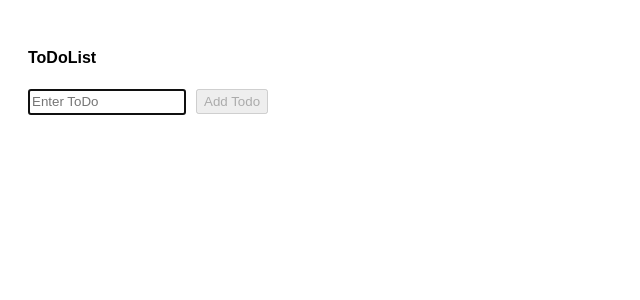
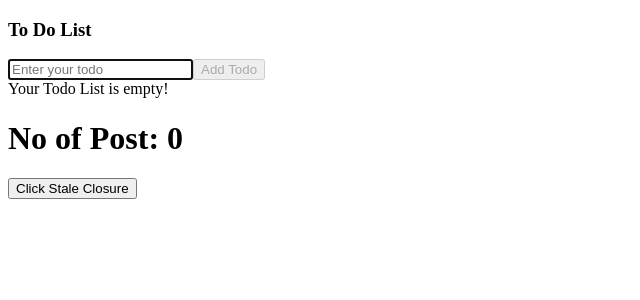
Before and after one commit to nitishnath/frontend-machine-coding-questions, a React (Vite) app: page / in a window 1280 px wide. Shown: the top 300 px of the page, without its empty margins (0-640 px from the left). Built offline with nearby package versions, Linux system fonts and the light colour scheme.

Commit message:
Todo practice

```diff
--- a/src/App.jsx
+++ b/src/App.jsx
@@ -1,4 +1,4 @@
-import React, { useState } from "react";
+import React, { useEffect, useState } from "react";
 //import TrafficLight from "./components/Traffic-Light";
 import Explorer from "./components/Explorer";
 import { data as initialData } from "./constants/data";
@@ -9,9 +9,21 @@ import InfiniteScroll from "./components/infinite-scroll/infinite-scroll.jsx";
 import InfiniteScrollPractice from "./components/infinite-scroll/infinite-scroll-practice.jsx";
 import AutoComplete from "./components/auto-complete/auto-complete.jsx";
 import ToDoList from "./components/to-do-list/to-do-list.jsx";
+import StaleClosure from "./components/stale-closure/stale-closure.jsx";
+import ToDoListPractice from "./components/to-do-list/to-do-list-practice.jsx";
 
 function App() {
   const [fileData, setFileData] = useState(initialData);
+  const [count, setCount] = useState(0);
+
+//     useEffect(() => {
+//   setInterval(() => {
+//     // setCount(count + 1); // stale count
+//     setCount(c => c+1)
+//   }, 1000);
+// }, []);
+
+console.log(count, 'count')
 
   // React requires state updates to be immutable. This function creates a completely new object structure rather than mutating the existing one.
 
@@ -117,7 +129,10 @@ function App() {
       {/* <InfiniteScroll /> */}
       {/* <InfiniteScrollPractice /> */}
       {/* <AutoComplete /> */}
-      <ToDoList />
+      {/* <ToDoList /> */}
+      <ToDoListPractice />
+
+      <StaleClosure />
 
       {/* ReactMemo UseCase */}
       {/* <ReactMemoUseCase /> */}
--- /dev/null
+++ b/src/components/stale-closure/stale-closure.jsx
@@ -0,0 +1,21 @@
+import React, { useState } from 'react'
+
+const StaleClosure = () => {
+
+    const [post, setPost] = useState(0);
+
+    const handleClick = async () => {
+        setTimeout(() => {
+            setPost(post + 1)
+        }, 2000);
+    }
+
+  return (
+    <div>
+        <h1>No of Post: {post}</h1>
+        <button onClick={handleClick}>Click Stale Closure</button>
+    </div>
+  )
+}
+
+export default StaleClosure
--- /dev/null
+++ b/src/components/to-do-list/to-do-list-practice.jsx
@@ -0,0 +1,102 @@
+import React, { useState } from 'react'
+
+const ToDoListPractice = () => {
+    const [todo, addTodo] = useState('')
+    const [todoList, setTodoList] = useState([])
+
+
+    const handleTodos = () => {
+        if (!todo.trim()) {
+            addTodo('')
+            return
+        }
+
+        setTodoList(prevState => [
+            ...prevState,
+            {
+                id: Date.now(),
+                todo: todo.trim(),
+                isCompleted: false
+            }
+        ])
+        addTodo('')
+    }
+
+    const handleCompleted = (id) => {
+    //    const completedTodo = todoList.map(item => {
+    //     if(item.id === id) {
+
+    //         //create a new object with all existing properties but set isCompleted to true
+    //         return {...item, isCompleted: true}
+    //     }
+
+    //     // return the unchanged items
+    //     return item;
+    //    })
+    //     setTodoList(completedTodo)
+
+    //Better Way
+    setTodoList(prevState =>
+        prevState.map(item =>
+            item.id === id ?
+            {...item, isCompleted: !item.isCompleted}
+            : item
+        )
+    )
+    }
+
+    const handleDelete = (id) => {
+        const filteredTodo = todoList.filter(item => item.id !==id)
+        setTodoList(filteredTodo, 'qwe')
+    }
+
+    const handleTodoEdit = (todo, id) => {
+        const filteredTodo = todoList.filter(item => item.id !==id)
+        addTodo(todo);
+        setTodoList(filteredTodo)
+    }
+
+    console.log(todoList, 'todoList')
+
+    return (
+        <>
+            <h3>To Do List</h3>
+            <input
+                type="text"
+                placeholder='Enter your todo'
+                value={todo}
+                autoFocus={true}
+                onChange={(e) => addTodo(e.target.value)}
+            />
+            <button onClick={handleTodos} disabled={todo.length === 0}>Add Todo</button>
+            {
+                todoList.length > 0 ? (
+                    <div>
+                        <span>Your entered todo: </span>
+                        <ul>
+                            {todoList.filter(item => !item.isCompleted).map(item => (
+                                <li key={item.id}>
+                                    <input type="checkbox" onClick={() => handleCompleted(item.id)} />
+                                    {item.todo}
+                                    <button onClick={() => handleTodoEdit(item.todo, item.id)}>Edit</button>
+                                    <button onClick={() => handleDelete(item.id)}>Delete</button>
+                                </li>
+                            ))}
+                        </ul>
+                        <span>Completed List:</span>
+                        <ul>
+                            {todoList.filter(item => item.isCompleted).map(el => (
+                               <li key={el.id} style={{textDecoration: 'line-through' }}>{el.todo}</li>
+                            ))}
+                        </ul>
+                    </div>
+                ) :
+                    (
+                        <div>Your Todo List is empty!</div>
+                    )
+            }
+        </>
+    )
+}
+
+export default ToDoListPractice
--- a/src/components/to-do-list/to-do-list.jsx
+++ b/src/components/to-do-list/to-do-list.jsx
@@ -32,15 +32,26 @@ const ToDoList = () => {
     }
 
     const handleCompletedList = (id) => {
-        const completedTodo = todoList.map(el => {
-            if (el.id === id) {
-                return {...el, isCompleted: !el.isCompleted}
-            }
-            return el
-        })
-        console.log(completedTodo, 'completedTodo')
-        setTodoList(completedTodo)
+    //     const completedTodo = todoList.map(item => {
+    //     if(item.id === id) {
 
+    //         //create a new object with all existing properties but set isCompleted to true
+    //         return {...item, isCompleted: true}
+    //     }
+
+    //     // return the unchanged items
+    //     return item;
+    //    })
+    //     setTodoList(completedTodo)
+
+    //Better way
+    setTodoList(prevState =>
+        prevState.map(el =>
+            el.id === id ?
+            {...el, isCompleted: !el.isCompleted}
+            : el
+        )
+    )
     }
 
     console.log(todoList, 'list');
```
